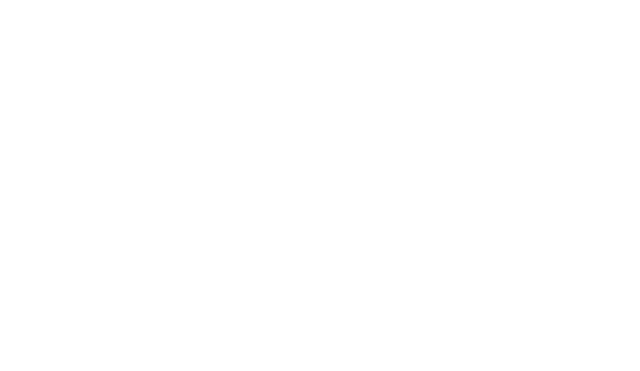
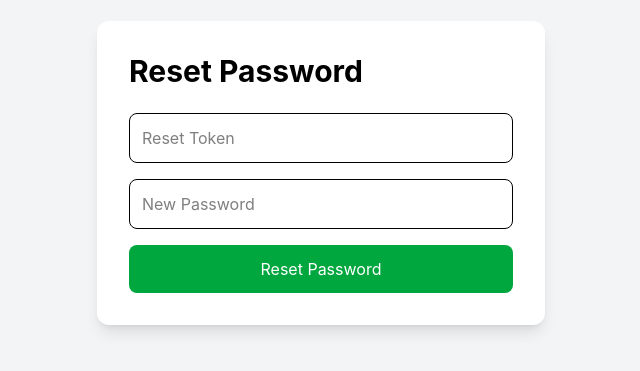
Before and after one commit to Amac01/alpha-mackie-api, a React (Vite) app in the folder client/: page /reset-password in a window 1280 px wide. Before the commit this address had no page. Shown: the part 227-598 px from the top of the page, without its empty margins (319-959 px from the left). Built offline with nearby package versions, Linux system fonts and the light colour scheme.

Commit message:
Complete password reset workflow and frontend MVP

```diff
--- a/client/src/App.jsx
+++ b/client/src/App.jsx
@@ -5,6 +5,8 @@
 import Register from "./pages/Register";
 import Dashboard from "./pages/Dashboard";
 import SubmitPackage from "./pages/SubmitPackage";
+import ForgotPassword from "./pages/ForgotPassword";
+import ResetPassword from "./pages/ResetPassword";
 
 function App() {
   return (
@@ -24,6 +26,15 @@
           path="/submit-package"
           element={<SubmitPackage />}
         />
+        <Route
+        path="/forgot-password"
+        element={<ForgotPassword />}
+      />
+
+      <Route
+        path="/reset-password"
+        element={<ResetPassword />}
+      />
 
       </Routes>
 
--- /dev/null
+++ b/client/src/pages/ForgotPassword.jsx
@@ -0,0 +1,63 @@
+import { useState } from "react";
+import API from "../services/api";
+
+export default function ForgotPassword() {
+
+  const [email, setEmail] = useState("");
+  const [message, setMessage] = useState("");
+
+  const handleSubmit = async () => {
+    try {
+
+      const res = await API.post(
+        "/auth/forgot-password",
+        { email }
+      );
+
+      setMessage(
+        `Reset token: ${res.data.resetToken}`
+      );
+
+    } catch (err) {
+
+      setMessage("Unable to generate reset token");
+    }
+  };
+
+  return (
+    <div className="min-h-screen flex items-center justify-center bg-gray-100">
+
+      <div className="bg-white p-8 rounded-xl shadow-lg w-full max-w-md">
+
+        <h1 className="text-3xl font-bold mb-6">
+          Forgot Password
+        </h1>
+
+        <input
+          type="email"
+          placeholder="Enter your email"
+          value={email}
+          onChange={(e) =>
+            setEmail(e.target.value)
+          }
+          className="w-full border p-3 rounded-lg mb-4"
+        />
+
+        <button
+          onClick={handleSubmit}
+          className="w-full bg-blue-600 text-white p-3 rounded-lg"
+        >
+          Generate Reset Token
+        </button>
+
+        {message && (
+          <p className="mt-4">
+            {message}
+          </p>
+        )}
+
+      </div>
+
+    </div>
+  );
+}
--- a/client/src/pages/Login.jsx
+++ b/client/src/pages/Login.jsx
@@ -1,6 +1,7 @@
 import { useState } from "react";
 import { useNavigate } from "react-router-dom";
 import API from "../services/api";
+import { Link } from "react-router-dom";
 
 export default function Login() {
 
@@ -61,8 +62,16 @@
         >
           Login
         </button>
+            <div className="mt-4 text-center">
+          <Link
+            to="/forgot-password"
+            className="text-blue-600 hover:underline"
+          >
+            Forgot Password?
+          </Link>
+        </div>
+      </div>
 
-      </div>
 
     </div>
   );
--- /dev/null
+++ b/client/src/pages/ResetPassword.jsx
@@ -0,0 +1,75 @@
+import { useState } from "react";
+import API from "../services/api";
+
+export default function ResetPassword() {
+
+  const [token, setToken] = useState("");
+  const [password, setPassword] = useState("");
+  const [message, setMessage] = useState("");
+
+  const handleReset = async () => {
+
+    try {
+
+      const res = await API.post(
+        "/auth/reset-password",
+        {
+          token,
+          password
+        }
+      );
+
+      setMessage(res.data.message);
+
+    } catch (err) {
+
+      setMessage("Password reset failed");
+    }
+  };
+
+  return (
+    <div className="min-h-screen flex items-center justify-center bg-gray-100">
+
+      <div className="bg-white p-8 rounded-xl shadow-lg w-full max-w-md">
+
+        <h1 className="text-3xl font-bold mb-6">
+          Reset Password
+        </h1>
+
+        <input
+          placeholder="Reset Token"
+          value={token}
+          onChange={(e) =>
+            setToken(e.target.value)
+          }
+          className="w-full border p-3 rounded-lg mb-4"
+        />
+
+        <input
+          type="password"
+          placeholder="New Password"
+          value={password}
+          onChange={(e) =>
+            setPassword(e.target.value)
+          }
+          className="w-full border p-3 rounded-lg mb-4"
+        />
+
+        <button
+          onClick={handleReset}
+          className="w-full bg-green-600 text-white p-3 rounded-lg"
+        >
+          Reset Password
+        </button>
+
+        {message && (
+          <p className="mt-4">
+            {message}
+          </p>
+        )}
+
+      </div>
+
+    </div>
+  );
+}
```
